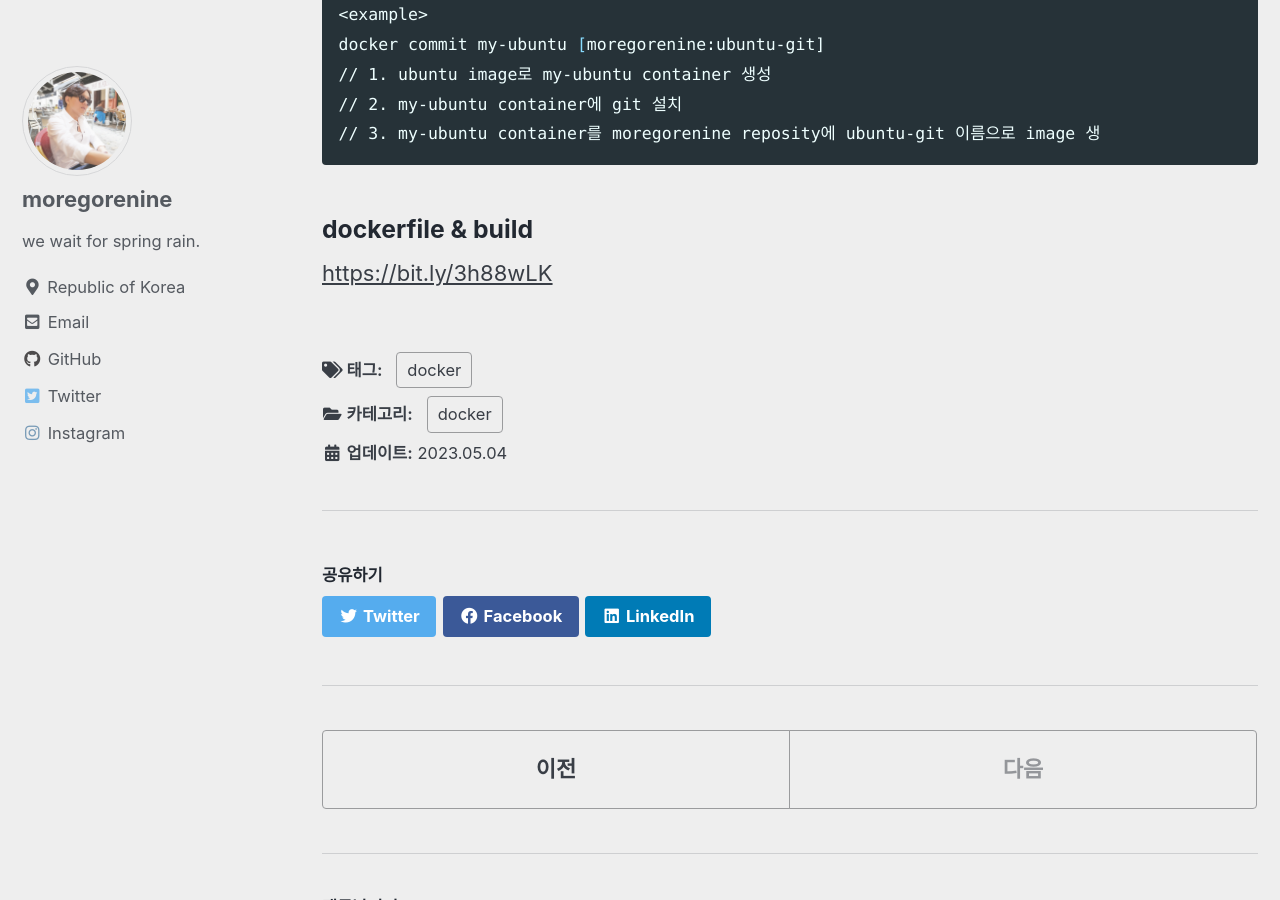
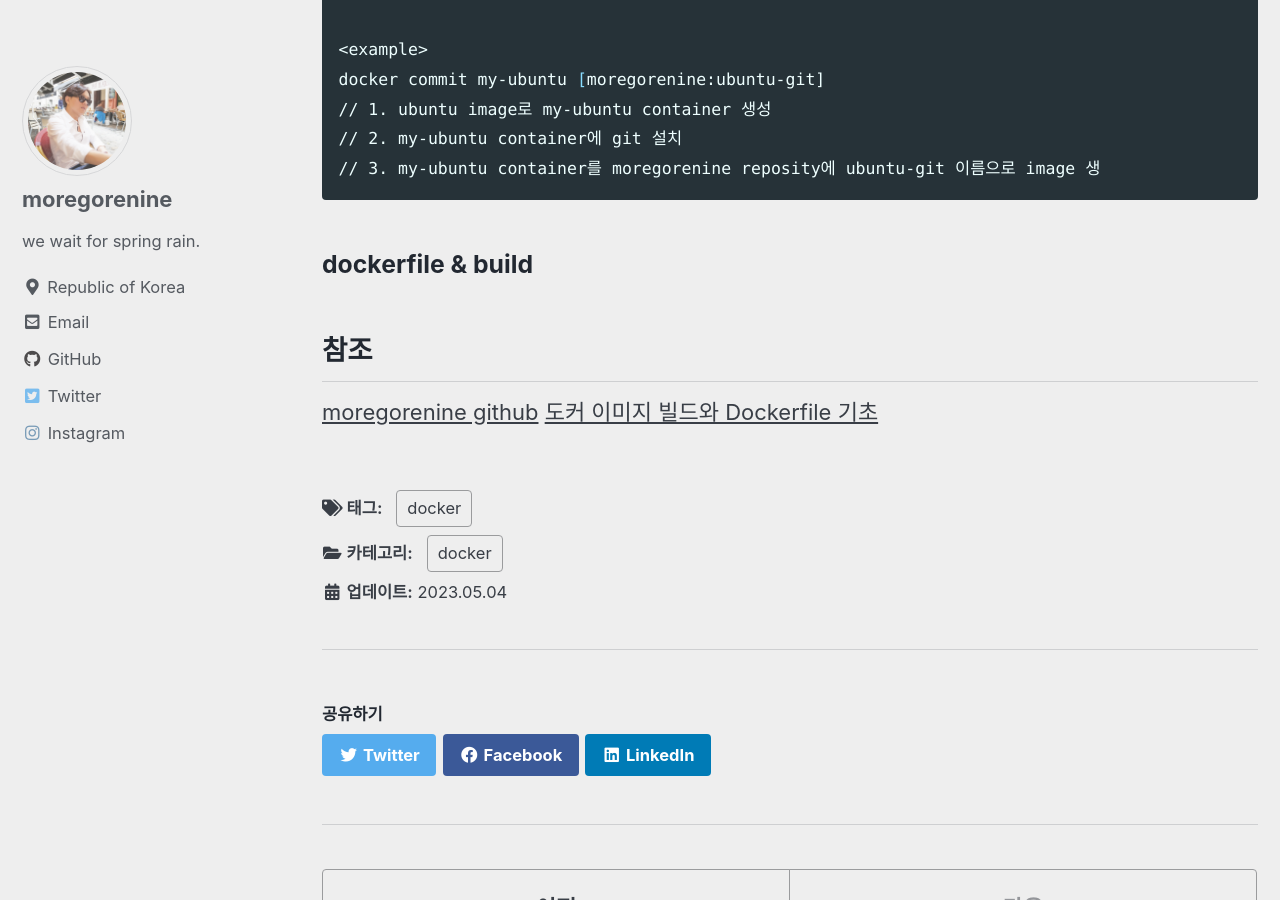
Before and after one commit to moregorenine/moregorenine.github.io, a Jekyll site: the page built from _posts/docker/2023-5-4-docker.md, in a window 1280 px wide and 900 px high, scrolled down 5511 px. Built offline with Jekyll 4.4.1, drawn with Linux system fonts in a browser that asks for light colours; cached includes are drawn as plain includes; comment, search, counter and statistics services are not loaded.

Commit message:
Update 2023-5-4-docker.md

````diff
--- a/_posts/docker/2023-5-4-docker.md
+++ b/_posts/docker/2023-5-4-docker.md
@@ -140,4 +140,7 @@ docker commit my-ubuntu [moregorenine:ubuntu-git]
 // 3. my-ubuntu container를 moregorenine reposity에 ubuntu-git 이름으로 image 생
 ```
 ### dockerfile & build
-<https://bit.ly/3h88wLK>
+
+## 참조
+[moregorenine github](https://github.com/moregorenine/moregorenine.github.io/edit/main/_posts/docker/2023-5-4-docker.md)
+[도커 이미지 빌드와 Dockerfile 기초](https://bit.ly/3h88wLK)
````
